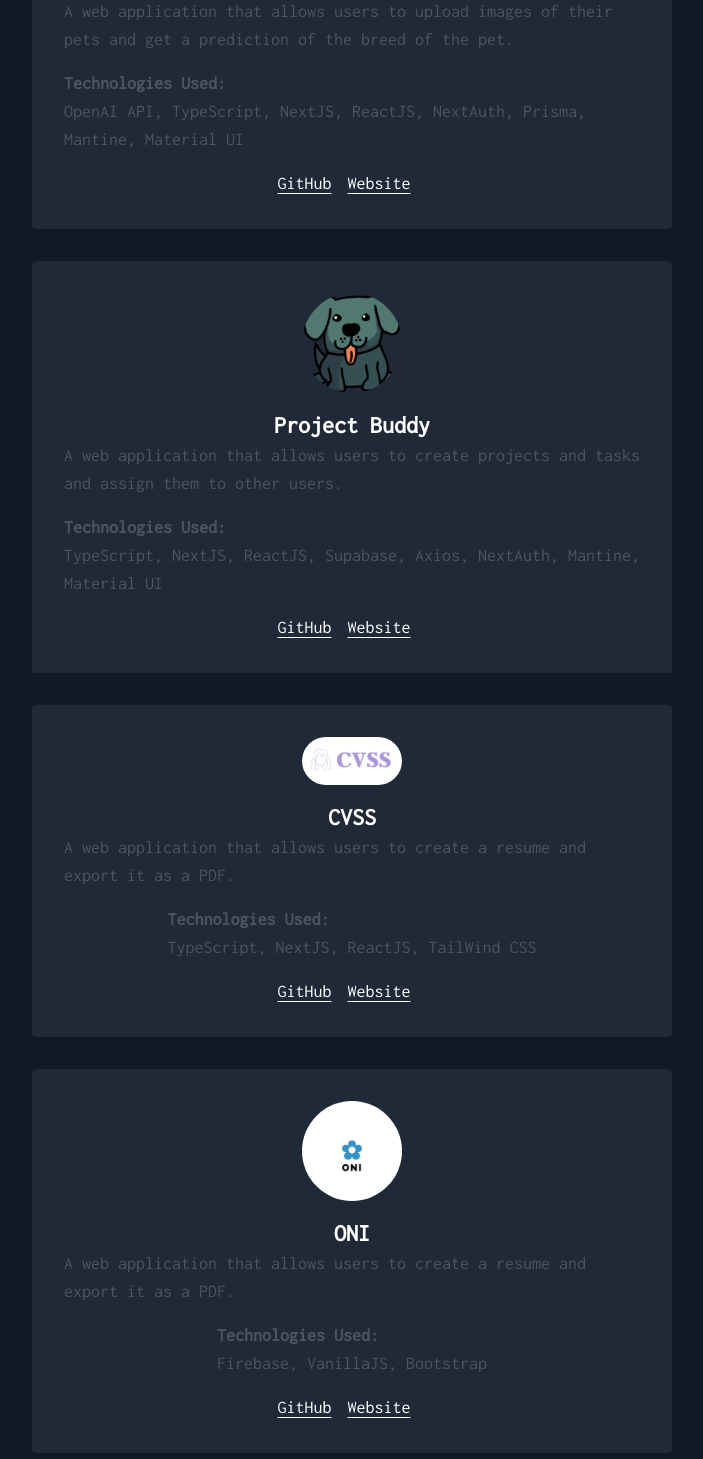
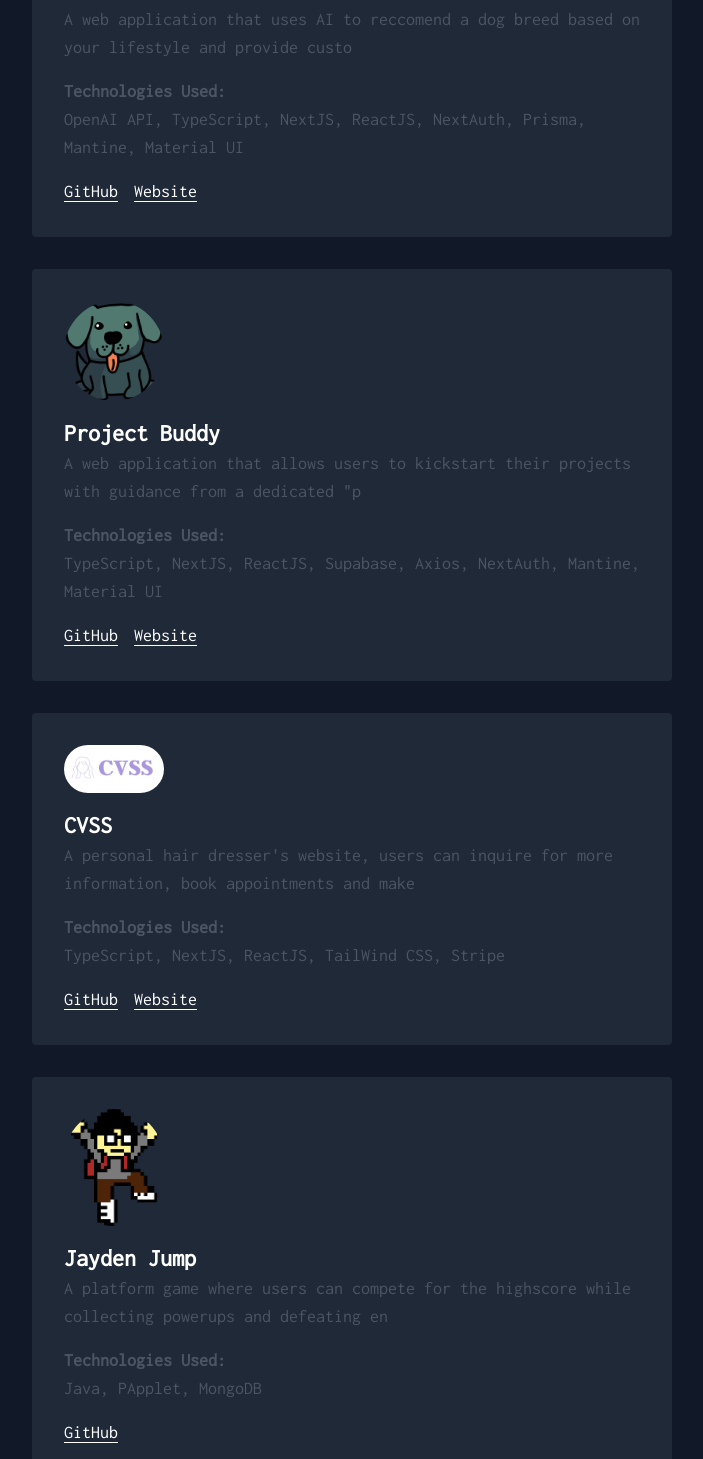
Before and after one commit to shawnbirring/webfolio, a Next.js app: page /projects in a window 1280 px wide. Shown: the part 431-1890 px from the top of the page, without its empty margins (288-991 px from the left). Built offline with nearby package versions, Linux system fonts and the light colour scheme.

Commit message:
styling of the projects page

```diff
--- a/app/contact/page.tsx
+++ b/app/contact/page.tsx
@@ -28,7 +28,7 @@ export default function Contact() {
             📧 <strong>School Email:</strong> <br />
             <Link
               href="mailto:sbirring4@my.bcit.ca"
-              className="underline hover:text-blue-500"
+              className="underline hover:text-purple-600"
             >
               sbirring4@my.bcit.ca
             </Link>
@@ -37,7 +37,7 @@ export default function Contact() {
             📧 <strong>Personal Email:</strong> <br />
             <Link
               href="mailto:shawnbirring21@gmail.com"
-              className="underline hover:text-blue-500"
+              className="underline hover:text-purple-600"
             >
               shawnbirring21@gmail.com
             </Link>
@@ -47,7 +47,7 @@ export default function Contact() {
             <Link
               href="https://github.com/shawnbirring"
               target="_blank"
-              className="mr-2 underline hover:text-blue-500"
+              className="mr-2 underline hover:text-purple-600"
             >
               Github
             </Link>
@@ -55,7 +55,7 @@ export default function Contact() {
             <Link
               href="https://linkedin.com/in/shawnbirring"
               target="_blank"
-              className="underline hover:text-blue-500"
+              className="underline hover:text-purple-600"
             >
               LinkedIn
             </Link>
--- a/app/projects/page.tsx
+++ b/app/projects/page.tsx
@@ -1,10 +1,12 @@
+"use client";
 import Image from "next/image";
+import { TypeAnimation } from "react-type-animation";
 export default function Projects() {
   const projects = [
     {
       name: "IntelliPaws",
       description:
-        "A web application that allows users to upload images of their pets and get a prediction of the breed of the pet.",
+        "A web application that uses AI to reccomend a dog breed based on your lifestyle and provide customized trainining lessons.",
       technologies:
         "OpenAI API, TypeScript, NextJS, ReactJS, NextAuth, Prisma, Mantine, Material UI",
       image: "/IntelliPaws.png",
@@ -22,7 +24,7 @@ export default function Projects() {
     {
       name: "Project Buddy",
       description:
-        "A web application that allows users to create projects and tasks and assign them to other users.",
+        'A web application that allows users to kickstart their projects with guidance from a dedicated "project buddy".',
       technologies:
         "TypeScript, NextJS, ReactJS, Supabase, Axios, NextAuth, Mantine, Material UI",
       image: "/ProjectBuddy.png",
@@ -40,8 +42,8 @@ export default function Projects() {
     {
       name: "CVSS",
       description:
-        "A web application that allows users to create a resume and export it as a PDF.",
-      technologies: "TypeScript, NextJS, ReactJS, TailWind CSS",
+        "A personal hair dresser's website, users can inquire for more information, book appointments and make payments.",
+      technologies: "TypeScript, NextJS, ReactJS, TailWind CSS, Stripe",
       image: "/CVSS.png",
       links: [
         {
@@ -55,9 +57,22 @@ export default function Projects() {
       ],
     },
     {
+      name: "Jayden Jump",
+      description:
+        "A platform game where users can compete for the highscore while collecting powerups and defeating enemies.",
+      technologies: "Java, PApplet, MongoDB",
+      image: "/JaydenJump.png",
+      links: [
+        {
+          label: "GitHub",
+          link: "https://github.com/ShawnBirring/jaydenjump",
+        },
+      ],
+    },
+    {
       name: "ONI",
       description:
-        "A web application that allows users to create a resume and export it as a PDF.",
+        "A web application that helps users with a sedentary lifestyle find exercices to help out with sore body parts.",
       technologies: "Firebase, VanillaJS, Bootstrap",
       image: "/ONI.png",
       links: [
@@ -75,13 +90,13 @@ export default function Projects() {
 
   return (
     <div className="mt-2 flex min-h-screen flex-col items-center justify-center">
-      <h1 className="text-6xl font-bold">Projects</h1>
+      <h1 className="mb-2 text-6xl">Projects</h1>
       {projects.map((project, index) => (
         <div
-          className="m-4 w-1/2 items-center justify-center rounded bg-gray-800 p-8 transition-transform duration-200 ease-in-out hover:scale-105"
+          className="m-4 w-1/2 rounded bg-gray-800 p-8 transition-transform duration-200 ease-in-out hover:scale-105"
           key={index}
         >
-          <div className="flex flex-col items-center justify-center">
+          <div className="flex flex-col ">
             <Image
               className="rounded-full"
               src={project.image}
@@ -92,16 +107,19 @@ export default function Projects() {
               priority={true}
             />
             <h2 className="mt-4 text-2xl font-bold">{project.name}</h2>
-            <p className="text-lg text-gray-600">{project.description}</p>
+          </div>
+          <p className="text-lg text-gray-600">
+            <TypeAnimation sequence={[project.description]} cursor={false} />
+          </p>
           <p className="mt-4 text-lg text-gray-600">
             <span className="font-bold">Technologies Used:</span>
             <br />
-              {project.technologies}
+            <TypeAnimation sequence={[project.technologies]} cursor={false} />
           </p>
-            <div className="mt-4 flex flex-wrap justify-center">
+          <div className="mt-4 flex flex-wrap ">
             {project.links.map((link, index) => (
               <a
-                  className="mr-4 text-lg underline underline-offset-4 hover:text-purple-800"
+                className="mr-4 text-lg underline underline-offset-4 hover:text-purple-600"
                 href={link.link}
                 key={index}
               >
@@ -110,7 +128,6 @@ export default function Projects() {
             ))}
           </div>
         </div>
-        </div>
       ))}
     </div>
   );
```
Also changed, not shown: public/JaydenJump.png (added). Lines whose indentation alone changed are shown as unchanged.
